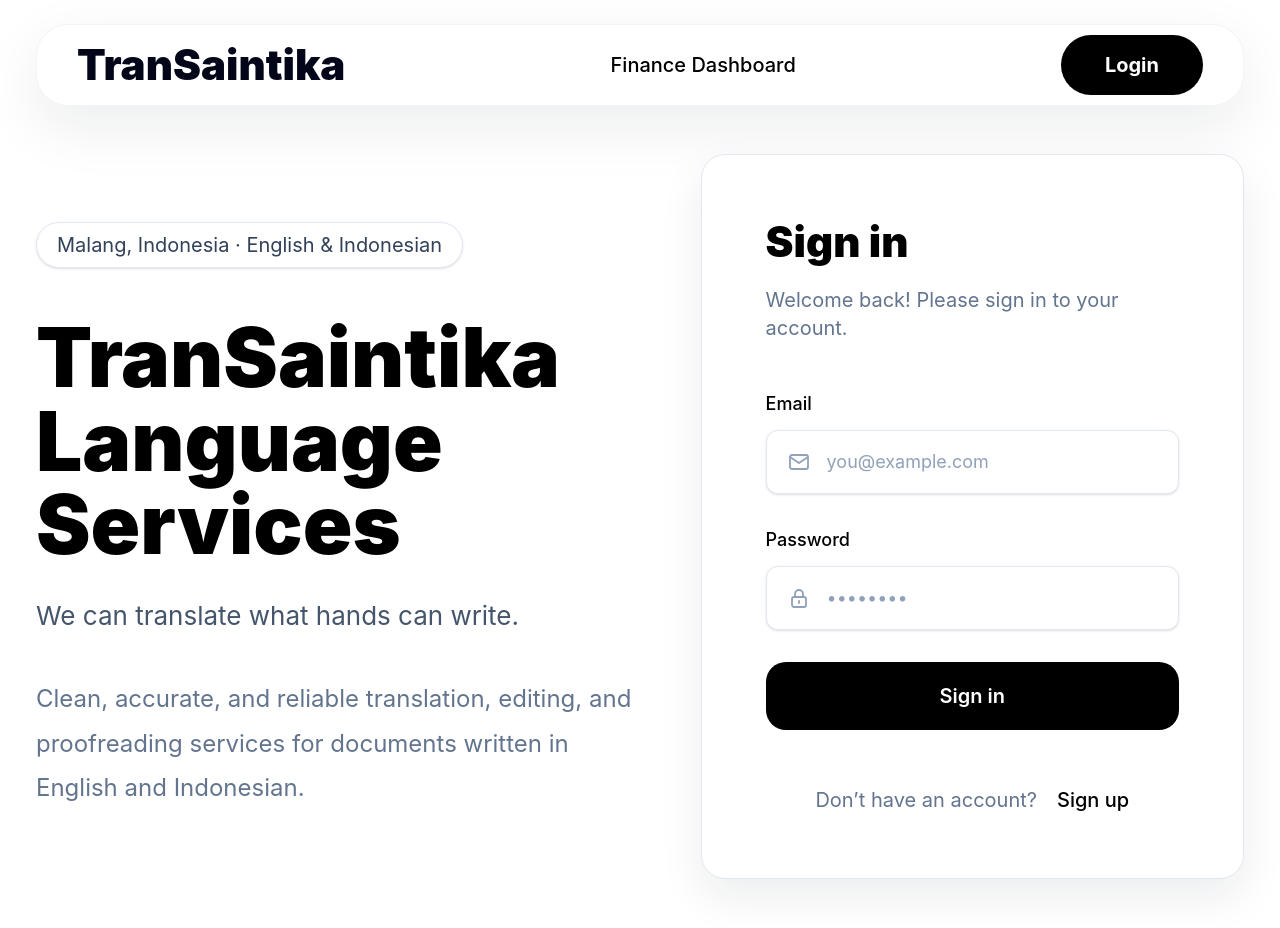
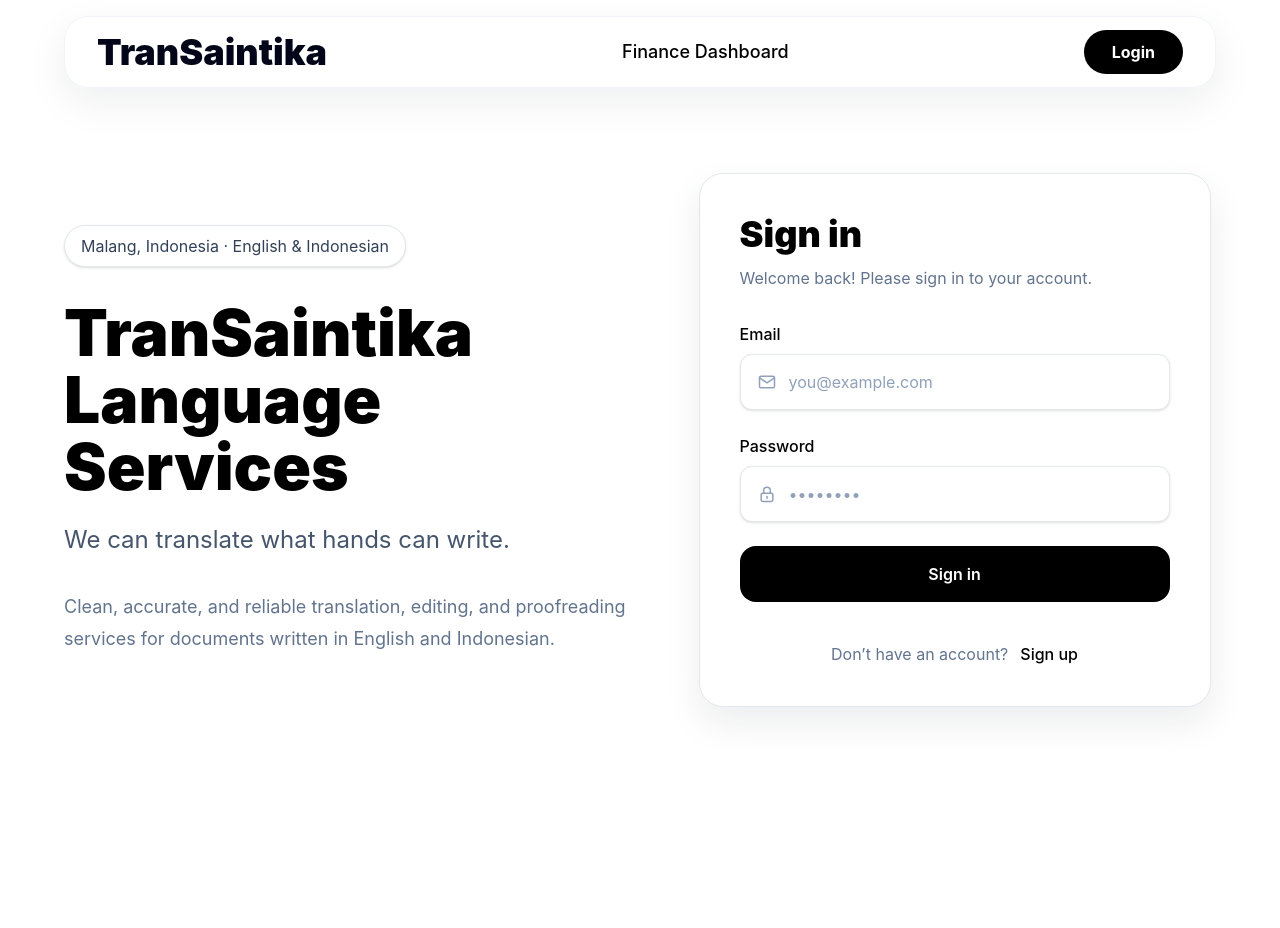
Before and after one commit to ardikardianto/transaintika.cash, a React (Vite) app: page / in a window 1280 px wide. Shown: the top 928 px of the page. After the commit the page ends 808 px from the top, so only its background shows below. Built offline with nearby package versions, Linux system fonts and the light colour scheme.

Commit message:
Simplify login page 2

```diff
--- a/src/App.jsx
+++ b/src/App.jsx
@@ -210,55 +210,55 @@
 
   return (
     <main className="min-h-screen bg-white text-slate-950">
-      <div className="px-5 py-6 md:px-9">
-        <nav className="mx-auto flex min-h-[82px] w-full max-w-[1460px] items-center justify-between rounded-[2rem] border border-slate-100 bg-white px-6 shadow-[0_20px_60px_rgba(15,23,42,0.08)] md:px-10">
-          <div className="text-3xl font-black md:text-[42px]">TranSaintika</div>
-          <div className="hidden text-xl font-medium text-black md:block">
+      <div className="px-4 py-4 sm:px-6 md:px-8">
+        <nav className="mx-auto flex min-h-16 w-full max-w-6xl items-center justify-between rounded-3xl border border-slate-100 bg-white px-4 shadow-[0_14px_40px_rgba(15,23,42,0.07)] sm:px-6 md:min-h-[72px] md:px-8">
+          <div className="text-2xl font-black sm:text-3xl md:text-4xl">TranSaintika</div>
+          <div className="hidden text-base font-medium text-black md:block lg:text-lg">
             <span>Finance Dashboard</span>
           </div>
-          <div className="rounded-full bg-black px-8 py-3 text-base font-bold text-white shadow-inner md:px-11 md:py-4 md:text-xl">
+          <div className="rounded-full bg-black px-5 py-2 text-sm font-bold text-white shadow-inner sm:px-7 sm:py-2.5 md:text-base">
             Login
           </div>
         </nav>
 
-        <section className="mx-auto grid min-h-[calc(100vh-132px)] max-w-[1400px] items-center gap-10 py-12 lg:grid-cols-[1.05fr_0.95fr] lg:gap-16">
-          <div className="max-w-[700px]">
-            <div className="mb-12 inline-flex rounded-full border border-slate-200 bg-white px-5 py-2 text-base text-slate-700 shadow-sm md:text-xl">
+        <section className="mx-auto grid min-h-[calc(100vh-96px)] max-w-6xl items-center gap-8 py-8 md:py-10 lg:grid-cols-[1fr_0.9fr] lg:gap-12">
+          <div className="max-w-2xl">
+            <div className="mb-6 inline-flex rounded-full border border-slate-200 bg-white px-4 py-2 text-sm text-slate-700 shadow-sm sm:text-base md:mb-8">
               Malang, Indonesia · English & Indonesian
             </div>
 
-            <h1 className="text-[56px] font-black leading-[1.02] text-black md:text-[78px] lg:text-[82px]">
+            <h1 className="text-[38px] font-black leading-[1.05] text-black sm:text-5xl md:text-6xl lg:text-[64px]">
               TranSaintika
               <span className="block">Language Services</span>
             </h1>
 
-            <p className="mt-7 text-2xl leading-relaxed text-slate-600 md:text-[26px]">
+            <p className="mt-5 text-lg leading-relaxed text-slate-600 sm:text-xl md:text-2xl">
               We can translate what hands can write.
             </p>
 
-            <p className="mt-10 max-w-[660px] text-xl leading-[1.85] text-slate-500 md:text-2xl">
+            <p className="mt-6 max-w-xl text-base leading-8 text-slate-500 sm:text-lg md:mt-8">
               Clean, accurate, and reliable translation, editing, and proofreading services for documents written in English and Indonesian.
             </p>
 
 
           </div>
 
-          <div className="mx-auto w-full max-w-[630px] rounded-[1.5rem] border border-slate-200 bg-white px-8 py-10 shadow-[0_18px_44px_rgba(15,23,42,0.08)] md:px-16 md:py-16">
-            <h3 className="text-4xl font-black text-black md:text-[42px]">{mode === "signIn" ? "Sign in" : "Create Account"}</h3>
-            <p className="mt-5 text-lg text-slate-500 md:text-xl">
+          <div className="mx-auto w-full max-w-md rounded-3xl border border-slate-200 bg-white px-5 py-7 shadow-[0_16px_36px_rgba(15,23,42,0.08)] sm:px-7 md:max-w-lg md:px-10 md:py-10">
+            <h3 className="text-3xl font-black text-black md:text-4xl">{mode === "signIn" ? "Sign in" : "Create Account"}</h3>
+            <p className="mt-3 text-sm leading-6 text-slate-500 sm:text-base">
               {mode === "signIn" ? "Welcome back! Please sign in to your account." : "Create an account to access your finance dashboard."}
             </p>
 
-            <form onSubmit={submit} className="mt-12 space-y-8">
+            <form onSubmit={submit} className="mt-7 space-y-5 md:mt-8 md:space-y-6">
               <label className="block">
-                <span className="mb-3 block text-lg font-medium text-black">Email</span>
-                <div className="flex h-16 items-center gap-4 rounded-xl border border-slate-200 bg-white px-5 shadow-sm transition focus-within:border-slate-400 focus-within:ring-4 focus-within:ring-slate-100">
-                  <svg aria-hidden="true" viewBox="0 0 24 24" className="h-6 w-6 flex-none text-slate-400" fill="none" stroke="currentColor" strokeWidth="1.8" strokeLinecap="round" strokeLinejoin="round">
+                <span className="mb-2 block text-sm font-medium text-black sm:text-base">Email</span>
+                <div className="flex h-12 items-center gap-3 rounded-xl border border-slate-200 bg-white px-4 shadow-sm transition focus-within:border-slate-400 focus-within:ring-4 focus-within:ring-slate-100 sm:h-14">
+                  <svg aria-hidden="true" viewBox="0 0 24 24" className="h-5 w-5 flex-none text-slate-400" fill="none" stroke="currentColor" strokeWidth="1.8" strokeLinecap="round" strokeLinejoin="round">
                     <rect x="3" y="5" width="18" height="14" rx="2" />
                     <path d="m3 7 9 6 9-6" />
                   </svg>
                   <input
-                    className="h-full min-w-0 flex-1 border-0 bg-transparent text-lg text-slate-900 outline-none placeholder:text-slate-400"
+                    className="h-full min-w-0 flex-1 border-0 bg-transparent text-base text-slate-900 outline-none placeholder:text-slate-400"
                     type="email"
                     placeholder="you@example.com"
                     value={email}
@@ -269,15 +269,15 @@
               </label>
 
               <label className="block">
-                <span className="mb-3 block text-lg font-medium text-black">Password</span>
-                <div className="flex h-16 items-center gap-4 rounded-xl border border-slate-200 bg-white px-5 shadow-sm transition focus-within:border-slate-400 focus-within:ring-4 focus-within:ring-slate-100">
-                  <svg aria-hidden="true" viewBox="0 0 24 24" className="h-6 w-6 flex-none text-slate-400" fill="none" stroke="currentColor" strokeWidth="1.8" strokeLinecap="round" strokeLinejoin="round">
+                <span className="mb-2 block text-sm font-medium text-black sm:text-base">Password</span>
+                <div className="flex h-12 items-center gap-3 rounded-xl border border-slate-200 bg-white px-4 shadow-sm transition focus-within:border-slate-400 focus-within:ring-4 focus-within:ring-slate-100 sm:h-14">
+                  <svg aria-hidden="true" viewBox="0 0 24 24" className="h-5 w-5 flex-none text-slate-400" fill="none" stroke="currentColor" strokeWidth="1.8" strokeLinecap="round" strokeLinejoin="round">
                     <rect x="5" y="11" width="14" height="10" rx="2" />
                     <path d="M8 11V8a4 4 0 0 1 8 0v3" />
                     <path d="M12 15v2" />
                   </svg>
                   <input
-                    className="h-full min-w-0 flex-1 border-0 bg-transparent text-lg text-slate-900 outline-none placeholder:text-slate-400"
+                    className="h-full min-w-0 flex-1 border-0 bg-transparent text-base text-slate-900 outline-none placeholder:text-slate-400"
                     type="password"
                     placeholder="••••••••"
                     value={password}
@@ -288,12 +288,12 @@
                 </div>
               </label>
 
-              <AppButton type="submit" disabled={loading} className="h-[68px] w-full !rounded-[1.25rem] !py-0 !text-xl shadow-inner">
+              <AppButton type="submit" disabled={loading} className="h-12 w-full !rounded-2xl !py-0 !text-base shadow-inner sm:h-14">
                 {loading ? "Working..." : mode === "signIn" ? "Sign in" : "Create Account"}
               </AppButton>
             </form>
 
-            <div className="mt-14 flex flex-wrap items-center justify-center gap-x-5 gap-y-2 text-xl">
+            <div className="mt-8 flex flex-wrap items-center justify-center gap-x-3 gap-y-2 text-sm sm:text-base md:mt-10">
               <span className="text-slate-500">{mode === "signIn" ? "Don’t have an account?" : "Already have an account?"}</span>
               <button
                 onClick={()=>setMode(mode === "signIn" ? "signUp" : "signIn")}
```
